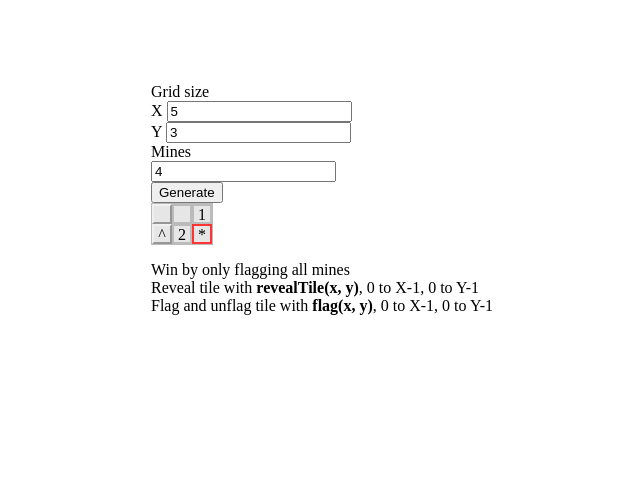
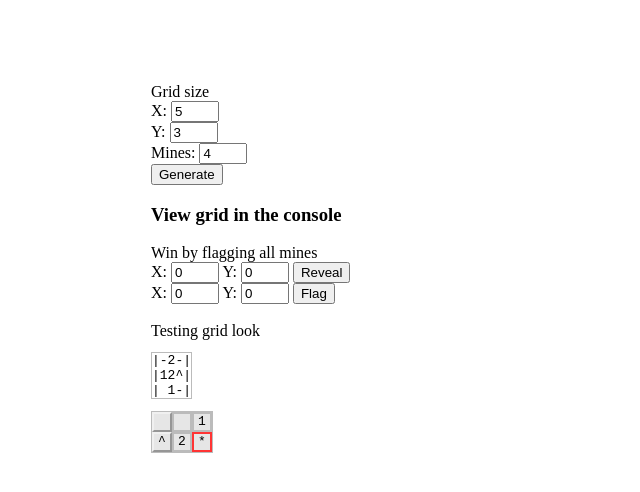
Before and after one commit to matekd/MineSweeper, a plain HTML site: page index.html in a window 1280 px wide. Shown: the whole page, without its empty margins (369-1009 px from the left). Drawn offline with Linux system fonts and the light colour scheme.

Commit message:
Add reveal and flag inputs to the page

```diff
--- a/index.html
+++ b/index.html
@@ -9,16 +9,36 @@
 </head>
 <body>
 	<div>
-		<label>Grid size</label><br>
-		<label>X</label>
-		<input type="number" id="X" value="5"><br>
-		<label>Y</label>
-		<input type="number" id="Y" value="3"><br>
-		<label>Mines</label><br>
-		<input type="number" id="Mines" value="4"><br>
+		<label>Grid size</label> <br>
+		<label>X: </label> <input type="number" id="X" value="5"> <br>
+		<label>Y: </label> <input type="number" id="Y" value="3"> <br>
+		<label>Mines: </label> <input type="number" id="Mines" value="4"> <br>
 		<button onclick="generate()">Generate</button>
 	</div>
 
+	<h3>View grid in the console</h3>
+	<p>Win by flagging all mines</p>
+
+	<div>
+		<label>X: </label> <input type="number" id="XReveal" value="0">
+		<label>Y: </label> <input type="number" id="YReveal" value="0">
+		<button onclick="onReveal()">Reveal</button>
+	</div>
+
+	<div>
+		<label>X: </label> <input type="number" id="XFlag" value="0">
+		<label>Y: </label> <input type="number" id="YFlag" value="0">
+		<button onclick="onFlag()">Flag</button>
+	</div>
+
+	<br> <p>Testing grid look</p>
+	<div class="grid">
+		<p id="grid">
+					|-2-|<br>
+					|12^|<br>
+					|&nbsp;1-|
+		</p>
+	</div>
 	<div class="grid">
 		<div class="row">
 			<div class="tile test" onclick="console.log('test')"></div>
@@ -32,13 +52,6 @@
 		</div>
 	</div>
 
-	<p>
-		Win by only flagging all mines<br>
-		Reveal tile with <b>revealTile(x, y)</b>, 0 to X-1, 0 to Y-1<br>
-		Flag and unflag tile with <b>flag(x, y)</b>, 0 to X-1, 0 to Y-1
-	</p>
-
-	<!--<script src="test.js"></script>-->
 	<script src="script.js"></script>
 </body>
 </html>
--- a/script.js
+++ b/script.js
@@ -37,6 +37,7 @@ class Tile {
 }
 
 var totalMines = 0, totalFlags = 0, flaggedMines = 0, grid = []
+const maxGridsize = 2500
 
 // Creates an array of tiles, mined tiles are placed first
 function fillArray(mines, x, y) {
@@ -86,10 +87,16 @@ function toMatrix(x, y, arr) {
 function generate() {
 
    let mines = document.getElementById("Mines").value
-   let x = document.getElementById("X").value
-   let y = document.getElementById("Y").value
+   let x = Number(document.getElementById("X").value)
+   let y = Number(document.getElementById("Y").value)
 
    //var a = document.createElement("div")
+
+   if (x * y > maxGridsize) {
+      console.log("The grid cannot contain more than " + maxGridsize + " tiles!")
+      grid = [] // Reset grid
+      return
+   }
 
    if (!x || !y || !mines || mines <= 0 || x <= 0 || y <= 0) {
       console.log("All numbers must be filled in and be above 0")
@@ -106,11 +113,11 @@ function generate() {
    // Add the amount of adjecent mines for each tile, if more than 0 then it is no longer empty
    countAdjMines()
 
+   console.clear()
    printGrid()
 }
 
 function printGrid() {
-   console.clear()
    let str = ""
    // First loop through rows (vertical), then columns (horizontal)
    for (let i = grid.length - 1; i >= 0; i--) {
@@ -129,16 +136,16 @@ function revealTile(x, y) {
    if (!indexInMatrix(x, y, mat)) return
    // Is already revealed
    if (mat[y][x].isRevealed) return
+   // If flagged then 'unflag'
+   if (mat[y][x].isFlagged) flag(x, y)
    // [6 7 8]
-   // [5 . 1] Order of revealing from center: .
-   // [4 3 2]
+   // [4 . 5] Order of revealing from center: .
+   // [1 2 3]
    // If tile has mine
    if (mat[y][x].reveal()) {
-      printGrid()
       console.log("Gameover")
       return
    }
-   printGrid()
    // A tile is empty if it has no mine nor any adjecent mines, this allows chain revealing
    if (!mat[y][x].isEmpty) return
    // Check all surrounding indexes, if they are valid, if they are revealed and revealing if not
@@ -151,6 +158,7 @@ function revealTile(x, y) {
 }
 
 function indexInMatrix(x, y, mat) {
+   if (mat.length === 0) return false
    return x < mat[0].length && y < mat.length && x >= 0 && y >= 0
 }
 
@@ -179,6 +187,7 @@ function countAdjMines() {
 
 function flag(x, y) {
    if (!indexInMatrix(x, y, grid)) return
+   if (grid[y][x].isRevealed) return
    grid[y][x].toggleFlag()
    if (grid[y][x].isFlagged) {
       totalFlags++
@@ -187,8 +196,33 @@ function flag(x, y) {
       totalFlags--
       if (grid[y][x].hasMine) flaggedMines--
    }
+   if (totalMines == flaggedMines && totalFlags == flaggedMines) console.log("You win!")
+}
+
+function onReveal() {
+   let x = Number(document.getElementById("XReveal").value)
+   let y = Number(document.getElementById("YReveal").value)
+
+   if (x < 0 || y < 0) {
+      console.log("All numbers must be filled in and be positive")
+      return
+   }
+   console.clear()
+   revealTile(x, y)
    printGrid()
-   if (totalMines == flaggedMines && totalFlags == flaggedMines) console.log("You win!")
+}
+
+function onFlag() {
+   let x = Number(document.getElementById("XFlag").value)
+   let y = Number(document.getElementById("YFlag").value)
+
+   if (x < 0 || y < 0) {
+      console.log("All numbers must be filled in and be positive")
+      return
+   }
+   console.clear()
+   flag(x, y)
+   printGrid()
 }
 
 // For developing only
--- a/style.css
+++ b/style.css
@@ -18,10 +18,20 @@
     border-color: rgb(187, 187, 187);
     border-width: 1px;
     width: fit-content;
+    margin-top: 12px;
+    margin-bottom: 12px;
+
+    font-family: monospace;
 }
 body {
     padding-left: 40%;
     padding-top: 75px;
+}
+input {
+    width: 40px;
+}
+p {
+    margin: auto;
 }
 .test{
     border-bottom-color: rgb(150, 150, 150);
```
